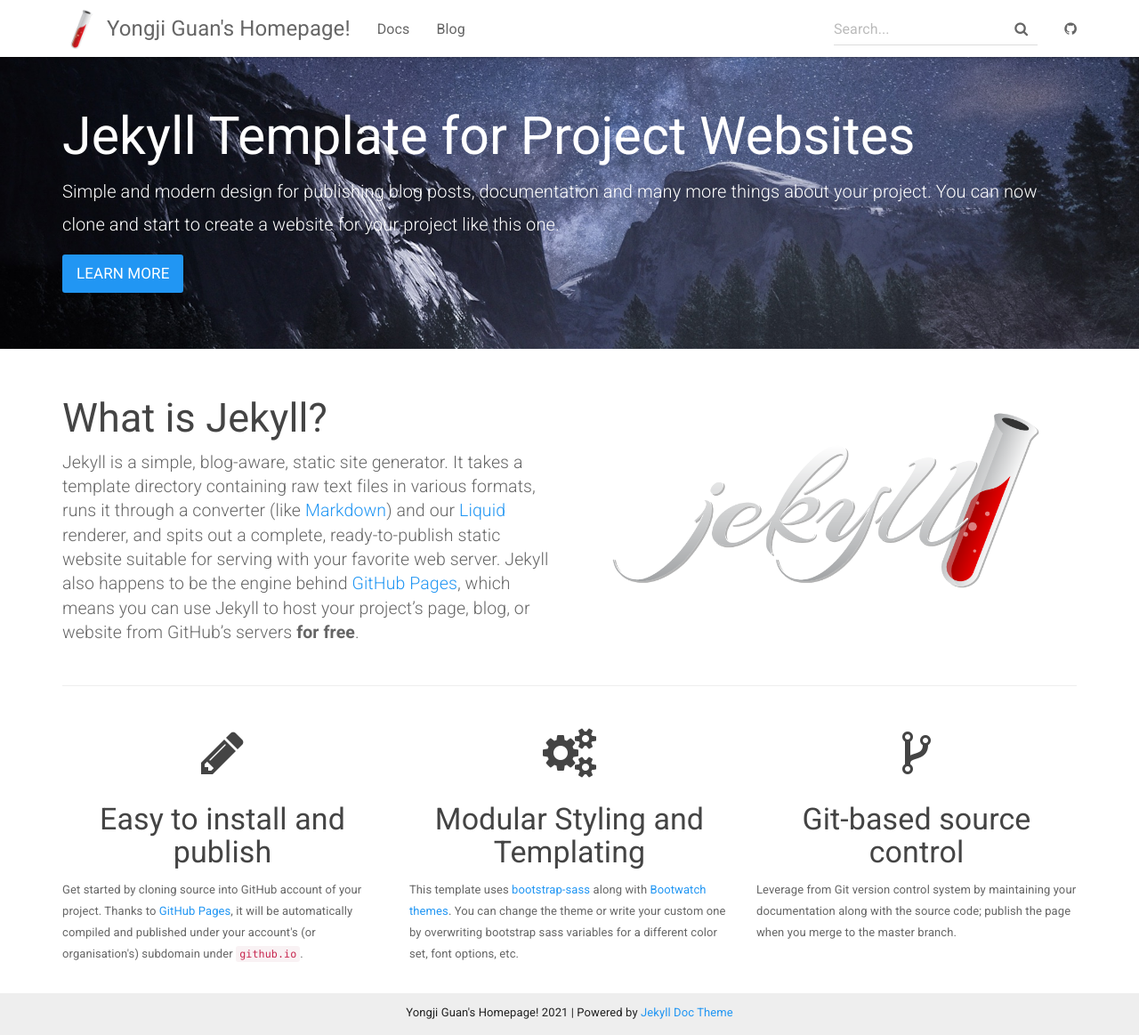
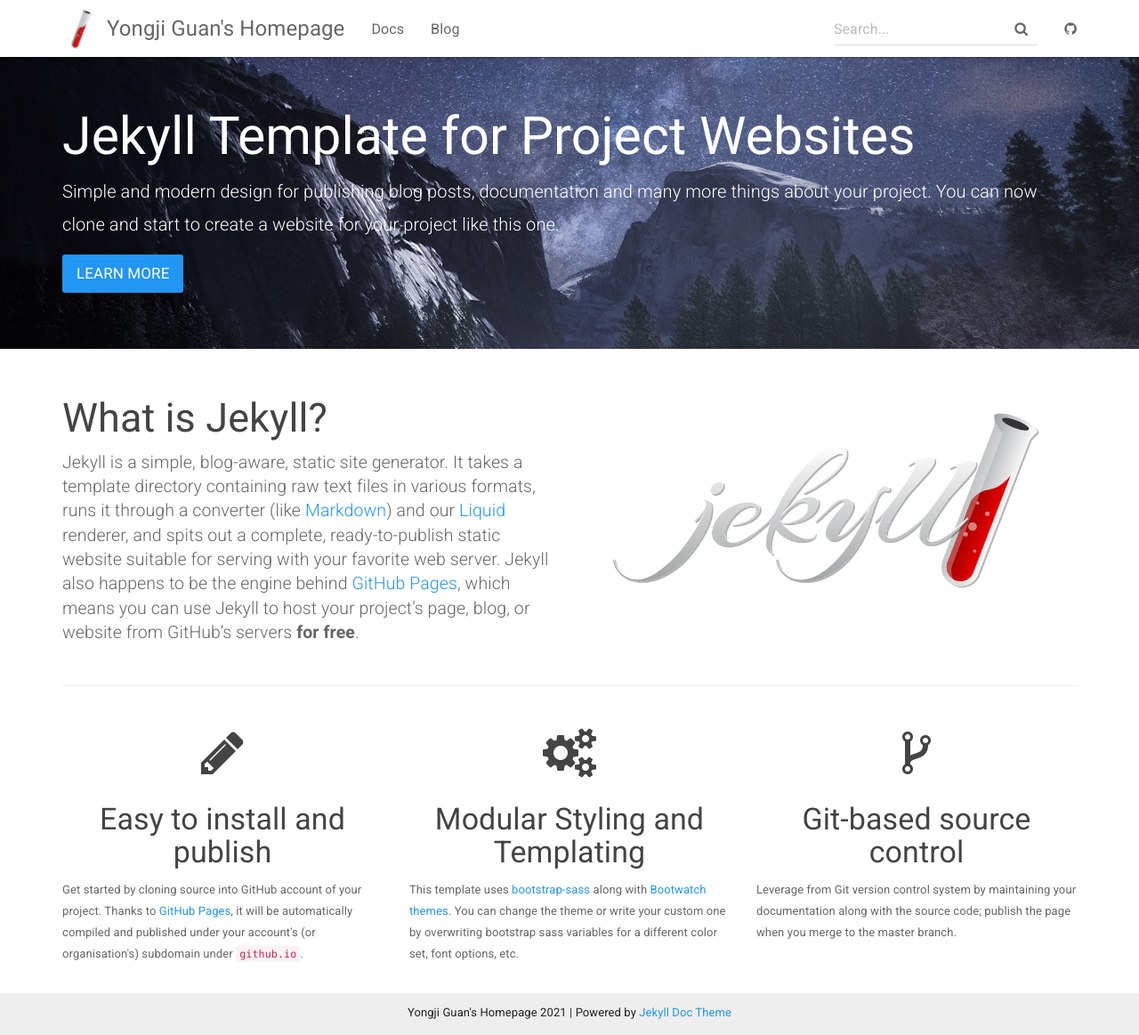
Before and after one commit to guanyongji/guanyongji.github.io, a Jekyll site: the page built from index.html, in a window 1280 px wide and 1163 px high. Shown: the whole window at 89% size. Built offline with Jekyll 4.4.1, drawn with Linux system fonts in a browser that asks for light colours.

```diff
--- a/_config.yml
+++ b/_config.yml
@@ -1,5 +1,5 @@
 # Site settings
-title: Yongji Guan's Homepage!
+title: Yongji Guan's Homepage
 email: guanyj10@gmail.com
 description: >
   Jekyll Template for Project Websites
```
